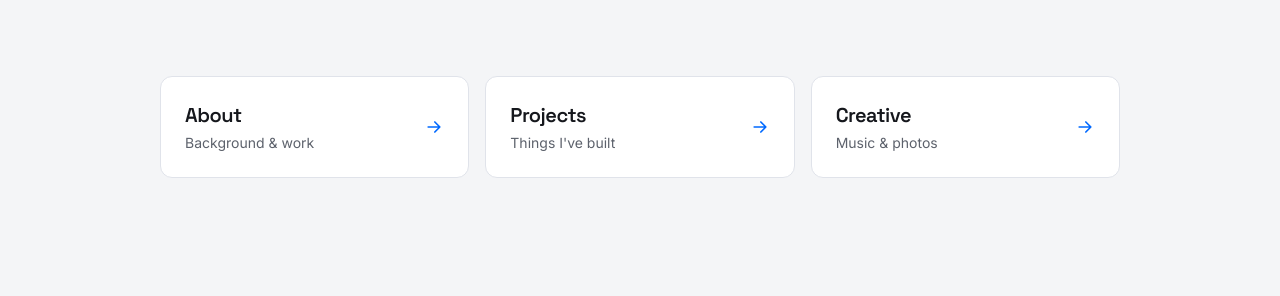
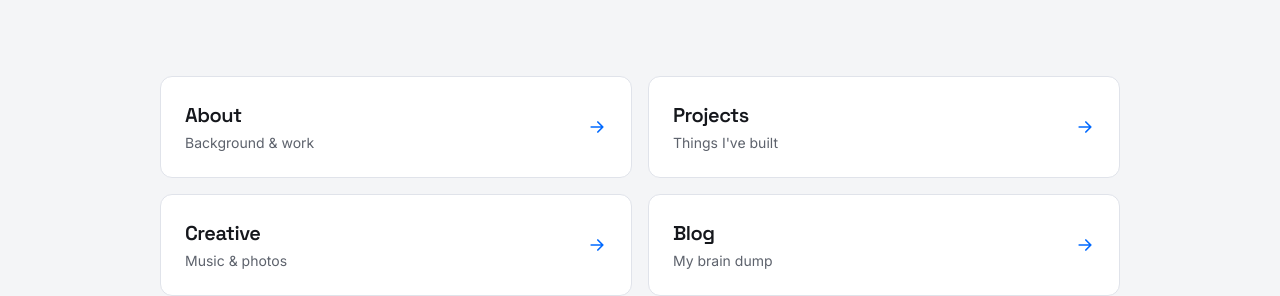
Before and after one commit to minglethepringle/mingleli.com, an Astro site: page / in a window 1280 px wide. Shown: the part 513-809 px from the top of the page. Built offline with nearby package versions, Linux system fonts and the light colour scheme; Astro itself is replaced by a stand-in of ours.

Commit message:
Home page add blog

```diff
--- a/src/pages/index.astro
+++ b/src/pages/index.astro
@@ -7,6 +7,7 @@ const sections = [
   { title: "About", href: "/about", hint: "Background & work" },
   { title: "Projects", href: "/projects", hint: "Things I've built" },
   { title: "Creative", href: "/creative", hint: "Music & photos" },
+  { title: "Blog", href: "/blog", hint: "My brain dump" },
 ];
 ---
 
@@ -76,7 +77,7 @@ const sections = [
 
   <!-- Explore -->
   <section class="mx-auto max-w-5xl px-5 py-12 sm:px-8">
-    <div class="grid gap-4 sm:grid-cols-3">
+    <div class="grid gap-4 sm:grid-cols-2">
       {
         sections.map((s) => (
           <a
```
